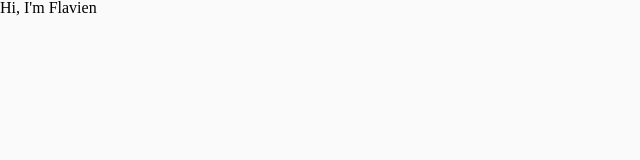
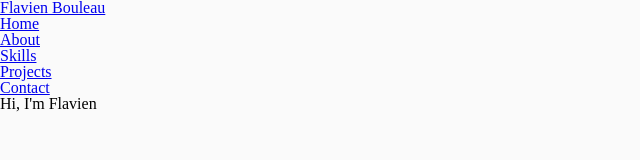
Before and after one commit to le-flav-b/personal-portfolio, a plain HTML site: page index.html in a window 1280 px wide. Shown: the whole page, without its empty margins (0-640 px from the left). Drawn offline with nearby package versions, Linux system fonts and the light colour scheme.

Commit message:
add menu

```diff
--- a/assets/reset.css
+++ b/assets/reset.css
@@ -17,6 +17,10 @@ mark, audio, video {
 article, aside, details, figcaption, figure, footer, header, hgroup,
 menu, nav, section {
 	display: block;
+}
+
+html {
+	scroll-behavior: smooth;
 }
 
 body {
--- a/index.html
+++ b/index.html
@@ -11,8 +11,23 @@
 	<title>Flavien Bouleau, student at 42 Paris</title>
 	<link rel="stylesheet" type="text/css" href="assets/reset.css">
 	<link rel="stylesheet" type="text/css" href="assets/base.css">
+    <link rel="stylesheet" href="https://unicons.iconscout.com/release/v4.0.0/css/line.css">
 </head>
 <body>
+    <header id="header">
+        <nav>
+            <a href="#" id="nav_logo">Flavien Bouleau</a>
+            <div id="nav_menu">
+                <ul>
+                    <li><a href="#">Home</a></li>
+                    <li><a href="#about">About</a></li>
+                    <li><a href="#skills">Skills</a></li>
+                    <li><a href="#projects">Projects</a></li>
+                    <li><a href="#contact">Contact</a></li>
+                </ul>
+            </div>
+        </nav>
+    </header>
     <h1>Hi, I'm Flavien</h1>
 </body>
 </html>
```
Also changed, not shown: assets/base.css (+8 -0 lines).
